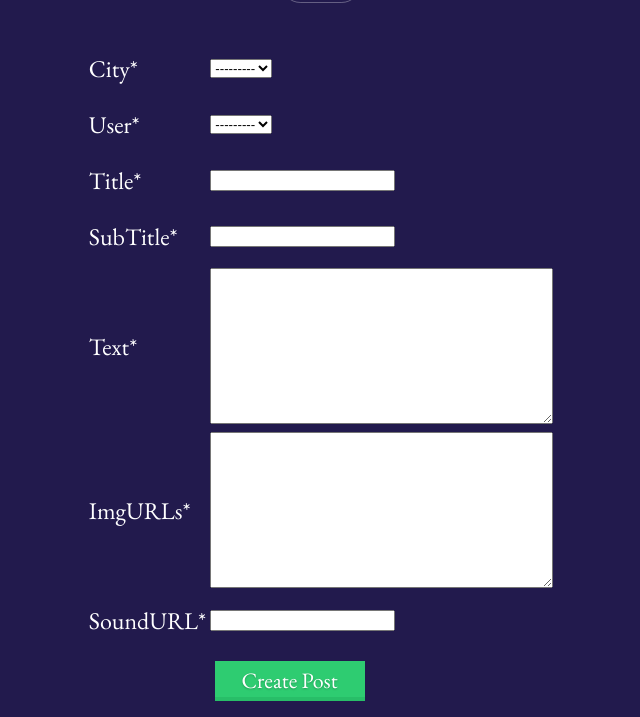
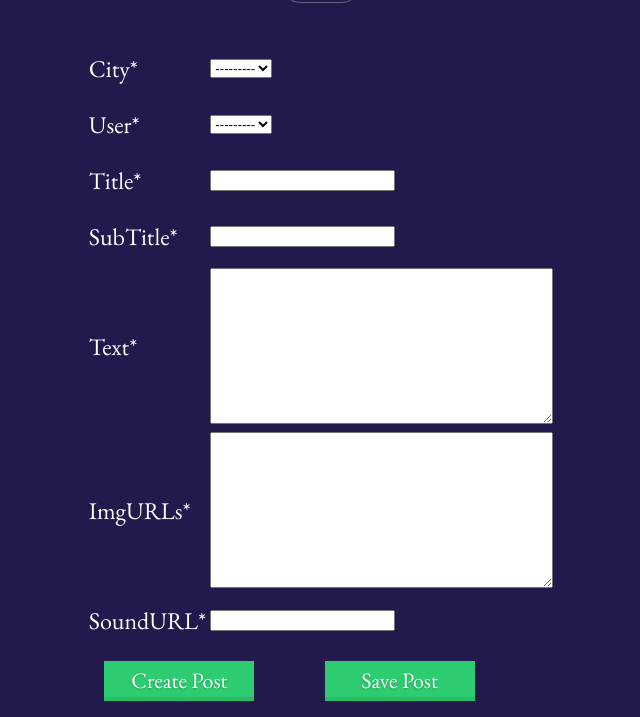
Before and after one commit to neilfitz/wanderment, a Django app: template wanderment/posts/templates/posts/create_post.html in a window 1280 px wide. Shown: the part 170-887 px from the top of the page, without its empty margins (319-959 px from the left). Run offline with Django 3.2, Linux system fonts and the light colour scheme; the template is opened without the code that fills it: values that come from a table or form of the project are taken from there, others are empty; parts of the project's set-up code (start-up, migrations or seed data) failed here and were passed over.

Commit message:
added save post button which currently doesnt actually save it just goes to home page

```diff
--- a/wanderment/posts/templates/posts/create_post.html
+++ b/wanderment/posts/templates/posts/create_post.html
@@ -107,6 +107,8 @@
                 </table>
 
                 <input type="submit" name="submit" value="Create Post" class="create-post-button"/>
+                <!--<input type="submit" name="submit" value="Save Post" class="create-post-button"/>-->
+                <button onclick="window.location.href='/'" type="submit" value="Save Post" name="save" class="create-post-button">Save Post</button>
             </form>
         </center>
     </body>
```
